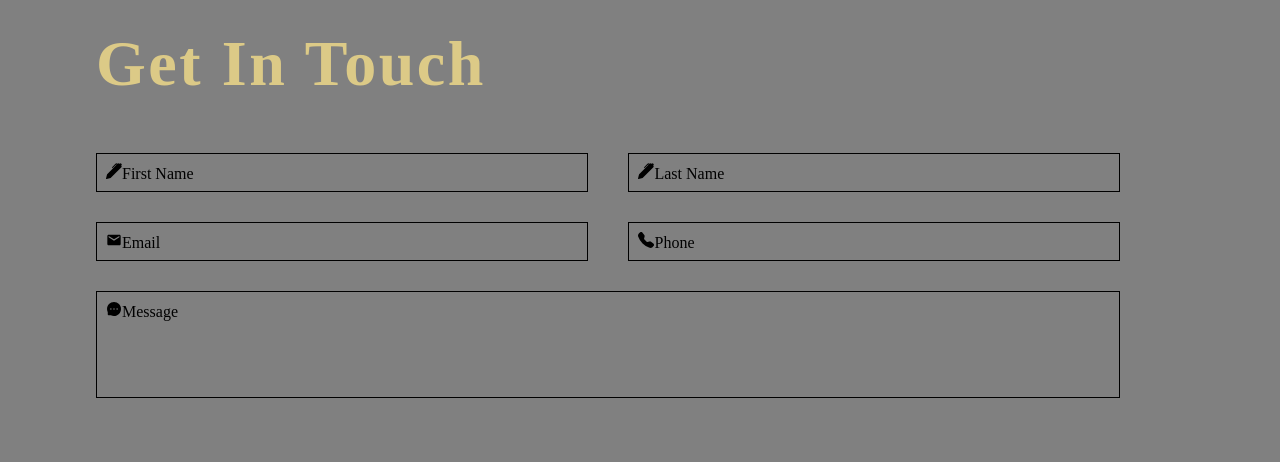
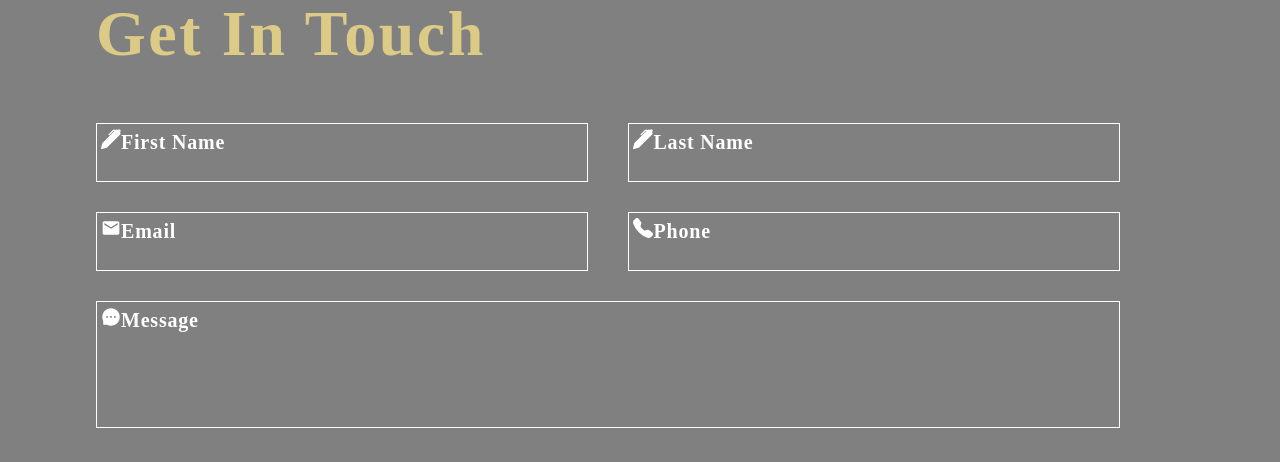
Before and after one commit to Ewelajna14/bb_construction_website, a React (Create React App) app: page / in a window 1280 px wide. Shown: the part 2004-2466 px from the top of the page. Built offline with nearby package versions, Linux system fonts and the light colour scheme; a web font is replaced by a local one.

Commit message:
form styling improvement

```diff
--- a/src/Components/Form.css
+++ b/src/Components/Form.css
@@ -14,35 +14,42 @@
 
 input, textarea{
     width: 100%;
-    padding: 10px;
+    padding: 20px;
     outline: 0;
-    border:  1px solid black;
+    border:  1px solid white;
     background: transparent;
     font-size: 15px;
     resize:none;
 }
 
 label{
+    font-family: var(--font-base);
+    color: var(--color-white);
+    font-weight: 700;
+    letter-spacing: 0.04em;
+    text-transform: capitalize;
+    font-feature-settings: 'tnum' on, 'lnum' on;
+    line-height: 29.9px;
+    font-size: 20px;
     height: 100%;
     position: absolute;
     left: 0;
     top: 0;
-    padding: 10px;
-    color: black;
+    padding: 5px;
     transition: 0.2s;
 }
 
 input:focus~label,
 input:valid~label{
     top: -35px;
-    font-size: 14px;
+    font-size: 18px;
 
 }
 
 textarea:focus~label,
 textarea:valid~label{
     top: -35px;
-    font-size: 14px;
+    font-size: 18px;
 
 }
 
@@ -58,18 +65,12 @@
 
 
 
-/*form.contact_form input {
-    padding: 10px;
-    outline: 0;
-    border: 1px solid;
-    font-size: 20px;
+@media screen and (max-width: 650px){
+    .row{
+        display: block;
+
+    }
+
+
+
 }
-
-form.contact_form textarea {
-    width: 60%;
-    padding: 20px;
-    outline: 0;
-    border: 1px solid;
-    font-size: 20px;
-    resize:none;
-}*/
```
